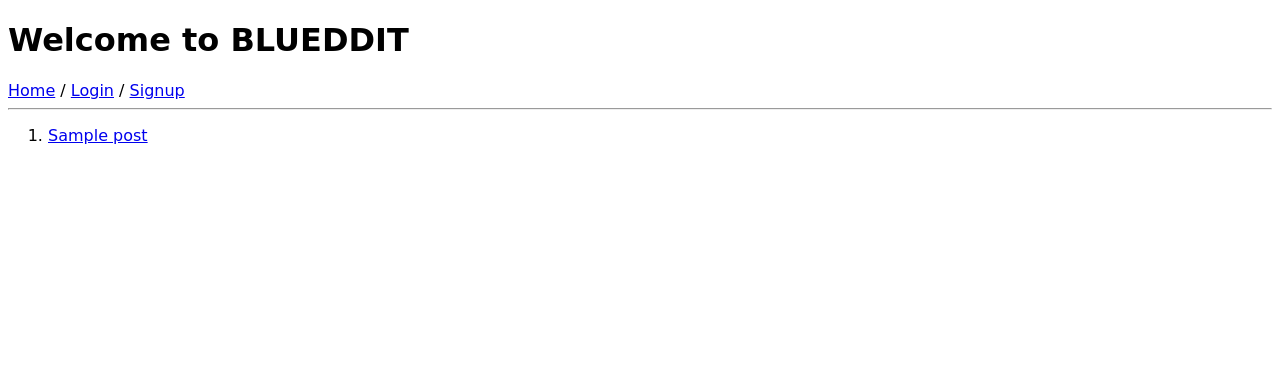
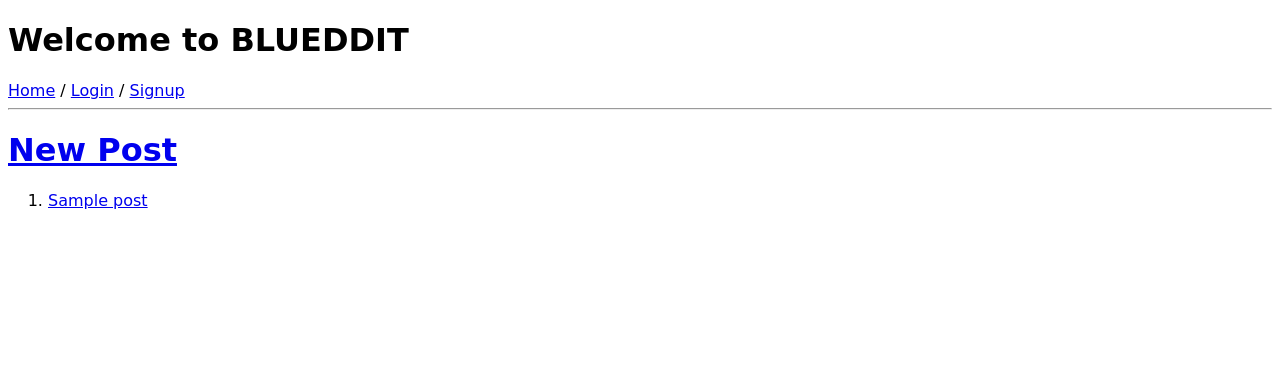
Before and after one commit to EdenZhangGithub/Blueddit, a Django app: page / in a window 1280 px wide. Shown: the top 370 px of the page. Run offline with Django 3.2, Linux system fonts and the light colour scheme; tables that the repository leaves empty hold one stand-in row (values such as "Sample post").

Commit message:
Add Create Post

```diff
--- a/posts/forms.py
+++ b/posts/forms.py
@@ -11,3 +11,7 @@ class SignUpForm(UserCreationForm):
     class Meta:
         model = User
         fields = ('username', 'first_name', 'last_name', 'email', 'password1', 'password2', )
+
+class PostCreateForm(forms.Form):
+    title = forms.CharField(label='Title', max_length=50)
+    content = forms.CharField(label='Content', required=False, widget=forms.Textarea)
--- a/posts/templates/posts/index.html
+++ b/posts/templates/posts/index.html
@@ -3,6 +3,7 @@
 {% block title %}Index{% endblock %}
 
 {% block content %}
+<h1><a href="{% url 'create_post' %}">New Post</a></h1>
 <ol>
 {% for post in post_list %}
     <li><a href="{% url 'post' post.pk %}">{{ post.title }}</a></li>
--- a/posts/urls.py
+++ b/posts/urls.py
@@ -9,5 +9,6 @@ urlpatterns = [
     path('accounts/signup/', views.signup, name='signup'),
     path('accounts/login/', views.Login.as_view(), name='login'),
     path('accounts/profile/<username>', views.profile, name='profile'),
-    path('posts/<int:pk>/', views.PostView.as_view(), name='post')
+    path('posts/<int:pk>/', views.PostView.as_view(), name='post'),
+    path('posts/create/', views.postcreate, name='create_post')
 ] + static(settings.MEDIA_URL, document_root=settings.MEDIA_ROOT)
--- a/posts/views.py
+++ b/posts/views.py
@@ -9,8 +9,10 @@ from django.contrib.auth.forms import UserCreationForm
 from django.contrib.auth.views import LoginView
 from django.shortcuts import render, redirect, get_object_or_404
 from django.contrib.auth import get_user_model
+from django.http import HttpResponse, HttpResponseRedirect
+from django.urls import reverse
 
-from .forms import SignUpForm
+from .forms import SignUpForm, PostCreateForm
 
 # Create your views here.
 def signup(request):
@@ -44,3 +46,22 @@ class PostView(DetailView):
 def profile(request, username):
     user = get_object_or_404(get_user_model(), username=username)
     return render(request, 'posts/profile.html', {'user': user})
+
+
+@login_required()
+def postcreate(request):
+    if request.method == 'POST':
+        form = PostCreateForm(request.POST)
+
+        if form.is_valid():
+            post = Post()
+            post.title = request.POST['title']
+            post.content = request.POST['content']
+            post.uploader = request.user
+
+            post.save()
+
+            return HttpResponseRedirect(reverse('post', args=(post.pk,)))
+    else:
+        form = PostCreateForm()
+    return render(request, 'posts/create_post.html', {'form': form})
```
Also changed, not shown: posts/templates/posts/create_post.html (added, +10 -0 lines).
